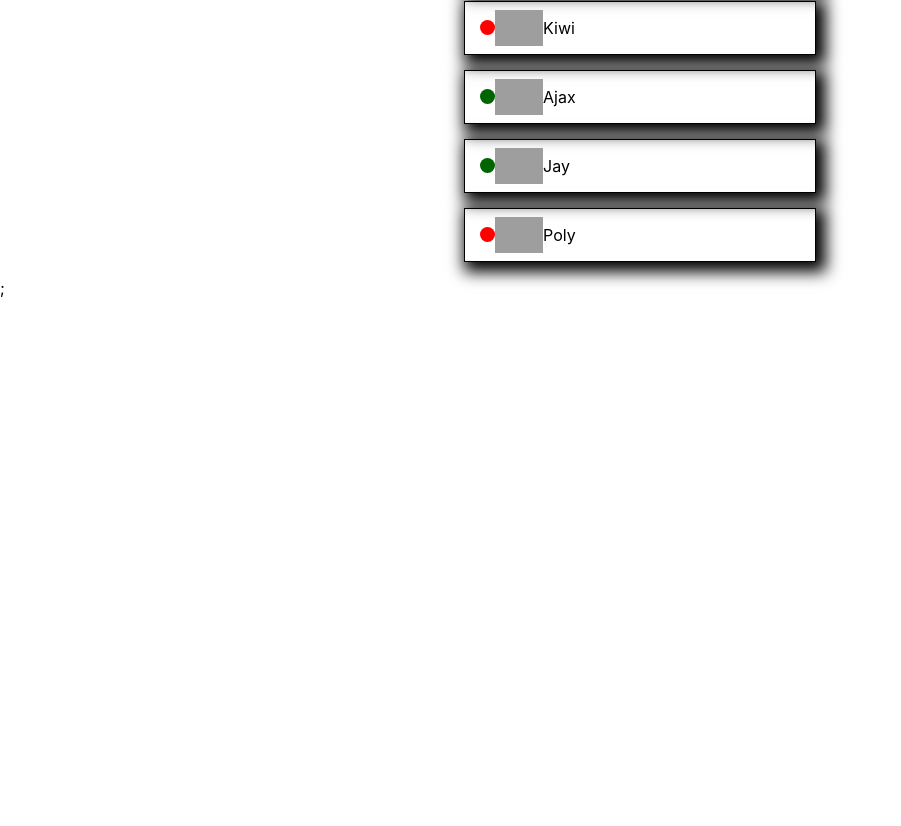
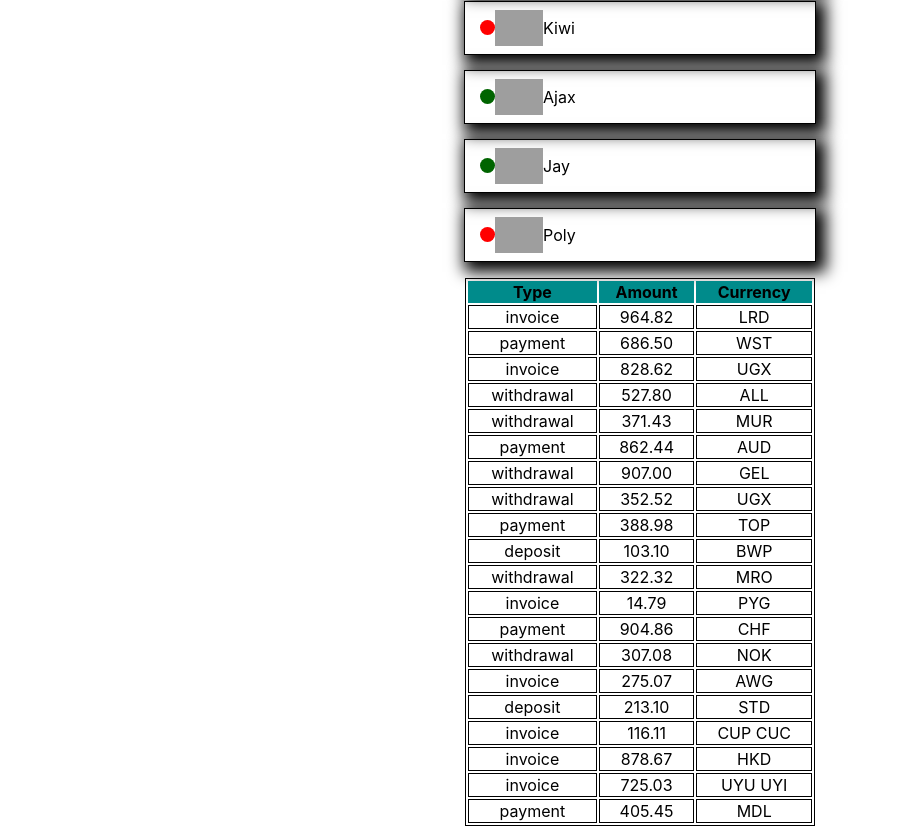
Before and after one commit to Bo1hdan/goit-react-hw-01-components, a React (Create React App) app: page / in a window 1280 px wide. Shown: the part 695-1521 px from the top of the page, without its empty margins (0-901 px from the left). Before the commit the page ends 993 px from the top, so only its background shows below. Built offline with nearby package versions, Linux system fonts and the light colour scheme; grey boxes are pictures that could not be loaded.

Commit message:
4th is done

```diff
--- a/src/components/App.jsx
+++ b/src/components/App.jsx
@@ -1,6 +1,8 @@
 import { Profile} from "components/Profile/Profile"
 import {Statistics }  from "components/Statistics/Statistics";
 import {FriendList} from "components/FriendList/FriendList";
+import { TransactionHistory } from "components/TransactionHistory/TransactionHistory"
+import transactions from "transactions.json"
 import friends from "friends.json"
 import user from 'user.json'
 import data from 'data.json'
@@ -17,7 +19,8 @@
        />
 
        <Statistics title="Upload stats" stats={data} />
-       <FriendList friends={friends} />;
+       <FriendList friends={friends} />
+       <TransactionHistory items={transactions}/>
  </div>
   );
 };
--- a/src/components/FriendList/FriendList.module.css
+++ b/src/components/FriendList/FriendList.module.css
@@ -19,10 +19,10 @@
     border-radius: 50%;
     margin-left: 15px;
 }
-.avatar {
+/* .avatar {
 }
 .name {
-}
+} */
 .true{
     background-color: darkgreen;
 }
--- a/src/components/Statistics/Statistics.module.css
+++ b/src/components/Statistics/Statistics.module.css
@@ -14,9 +14,6 @@
     display: flex;
     align-items: center;
     padding: 0px;
-    background-color:cornflowerblue;
-
-
 }
 .item {
 
--- /dev/null
+++ b/src/components/TransactionHistory/TransactionHistory.jsx
@@ -0,0 +1,26 @@
+import css from "./TransactionHistory.module.css"
+
+export const TransactionHistory = ({items})=>{
+    return(
+        <table className={css.transactionHistory}>
+            <thead className={css.head}>
+                <tr>
+                    <th>Type</th>
+                    <th>Amount</th>
+                    <th>Currency</th>
+                </tr>
+            </thead>
+
+            <tbody>
+                {items.map(({id,type,amount,currency})=>(
+                        <tr key={id} className={css.row}>
+                            <td className={css.column}>{type}</td>
+                            <td className={css.column}>{amount}</td>
+                            <td className={css.column}>{currency}</td>
+                        </tr>
+                ))}
+
+            </tbody>
+        </table>
+    )
+}
--- /dev/null
+++ b/src/components/TransactionHistory/TransactionHistory.module.css
@@ -0,0 +1,15 @@
+.transactionHistory{
+    margin: 0 auto;
+    width: 350px;
+    border: 1px solid black;
+}
+.row{
+    text-align: center;
+
+}
+.column{
+border: 1px solid black;
+}
+.head{
+    background-color: darkcyan;
+}
--- /dev/null
+++ b/src/transactions.json
@@ -0,0 +1,122 @@
+[
+  {
+    "id": "1e0700a2-5183-4291-85cc-2065a036a683",
+    "type": "invoice",
+    "amount": "964.82",
+    "currency": "LRD"
+  },
+  {
+    "id": "a30f821b-4d25-4ff0-abdd-e340b3f0dd2b",
+    "type": "payment",
+    "amount": "686.50",
+    "currency": "WST"
+  },
+  {
+    "id": "44dca67a-8e5a-4798-bf8e-b15efd4e1abd",
+    "type": "invoice",
+    "amount": "828.62",
+    "currency": "UGX"
+  },
+  {
+    "id": "ea8ed3dc-2b68-4a53-905a-53ecb0adef33",
+    "type": "withdrawal",
+    "amount": "527.80",
+    "currency": "ALL"
+  },
+  {
+    "id": "ea76146a-0b00-4b80-bc02-a8c822176712",
+    "type": "withdrawal",
+    "amount": "371.43",
+    "currency": "MUR"
+  },
+  {
+    "id": "63ca02f9-d637-46b5-9237-f3b24425e029",
+    "type": "payment",
+    "amount": "862.44",
+    "currency": "AUD"
+  },
+  {
+    "id": "ed0263e8-59a5-4bf1-87e0-2bb88e53dc34",
+    "type": "withdrawal",
+    "amount": "907.00",
+    "currency": "GEL"
+  },
+  {
+    "id": "6013bad0-750c-4691-8bc2-d8f2b43969c4",
+    "type": "withdrawal",
+    "amount": "352.52",
+    "currency": "UGX"
+  },
+  {
+    "id": "252c7be4-8b06-4fa7-8d42-61fb835b70d5",
+    "type": "payment",
+    "amount": "388.98",
+    "currency": "TOP"
+  },
+  {
+    "id": "4eaab41b-b967-40ac-82ed-85fc66f646f1",
+    "type": "deposit",
+    "amount": "103.10",
+    "currency": "BWP"
+  },
+  {
+    "id": "9648a350-8469-42d5-8bf3-18090de5fe67",
+    "type": "withdrawal",
+    "amount": "322.32",
+    "currency": "MRO"
+  },
+  {
+    "id": "9c5c25fb-1a95-4b2f-8d1f-4c4426d677cc",
+    "type": "invoice",
+    "amount": "14.79",
+    "currency": "PYG"
+  },
+  {
+    "id": "43ef232c-80e9-4d6f-b48a-b22405620de3",
+    "type": "payment",
+    "amount": "904.86",
+    "currency": "CHF"
+  },
+  {
+    "id": "5161682e-e620-4019-ab0a-24ceb10fbd20",
+    "type": "withdrawal",
+    "amount": "307.08",
+    "currency": "NOK"
+  },
+  {
+    "id": "7b119d71-42e6-4c42-a141-6818b07bb9ff",
+    "type": "invoice",
+    "amount": "275.07",
+    "currency": "AWG"
+  },
+  {
+    "id": "a4f65722-65c4-4c28-b1f4-b8ed988bb205",
+    "type": "deposit",
+    "amount": "213.10",
+    "currency": "STD"
+  },
+  {
+    "id": "c6e5784b-0ca3-48d6-86e5-b5128af5a523",
+    "type": "invoice",
+    "amount": "116.11",
+    "currency": "CUP CUC"
+  },
+  {
+    "id": "c9ebed6a-3a02-4b49-ac0d-0534b51f2bfd",
+    "type": "invoice",
+    "amount": "878.67",
+    "currency": "HKD"
+  },
+  {
+    "id": "a4a98b0e-b22c-438b-9f83-de2df52110c8",
+    "type": "invoice",
+    "amount": "725.03",
+    "currency": "UYU UYI"
+  },
+  {
+    "id": "b39bfa7a-0166-4c47-94d6-87d20590f746",
+    "type": "payment",
+    "amount": "405.45",
+    "currency": "MDL"
+  }
+]
```
